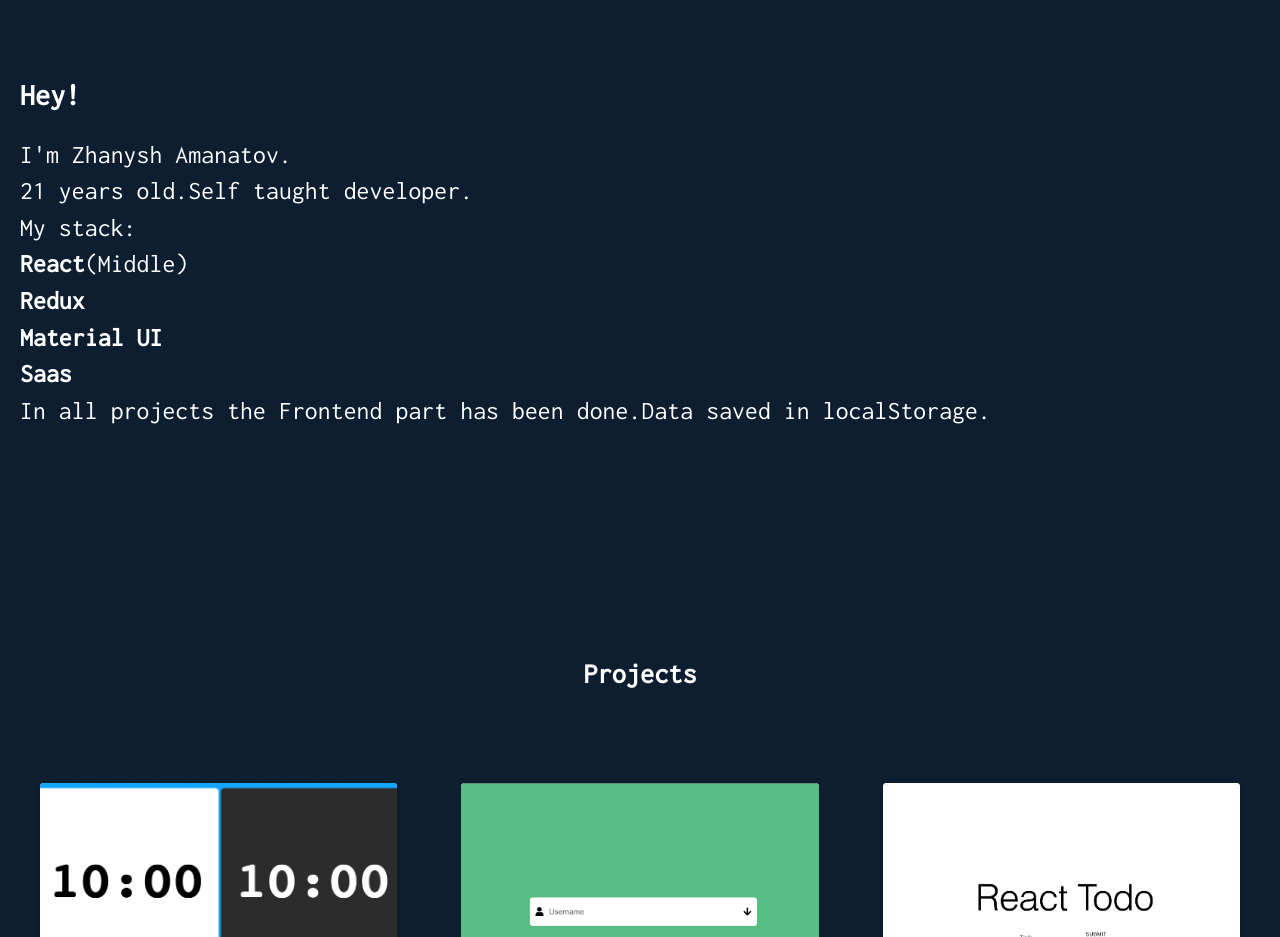
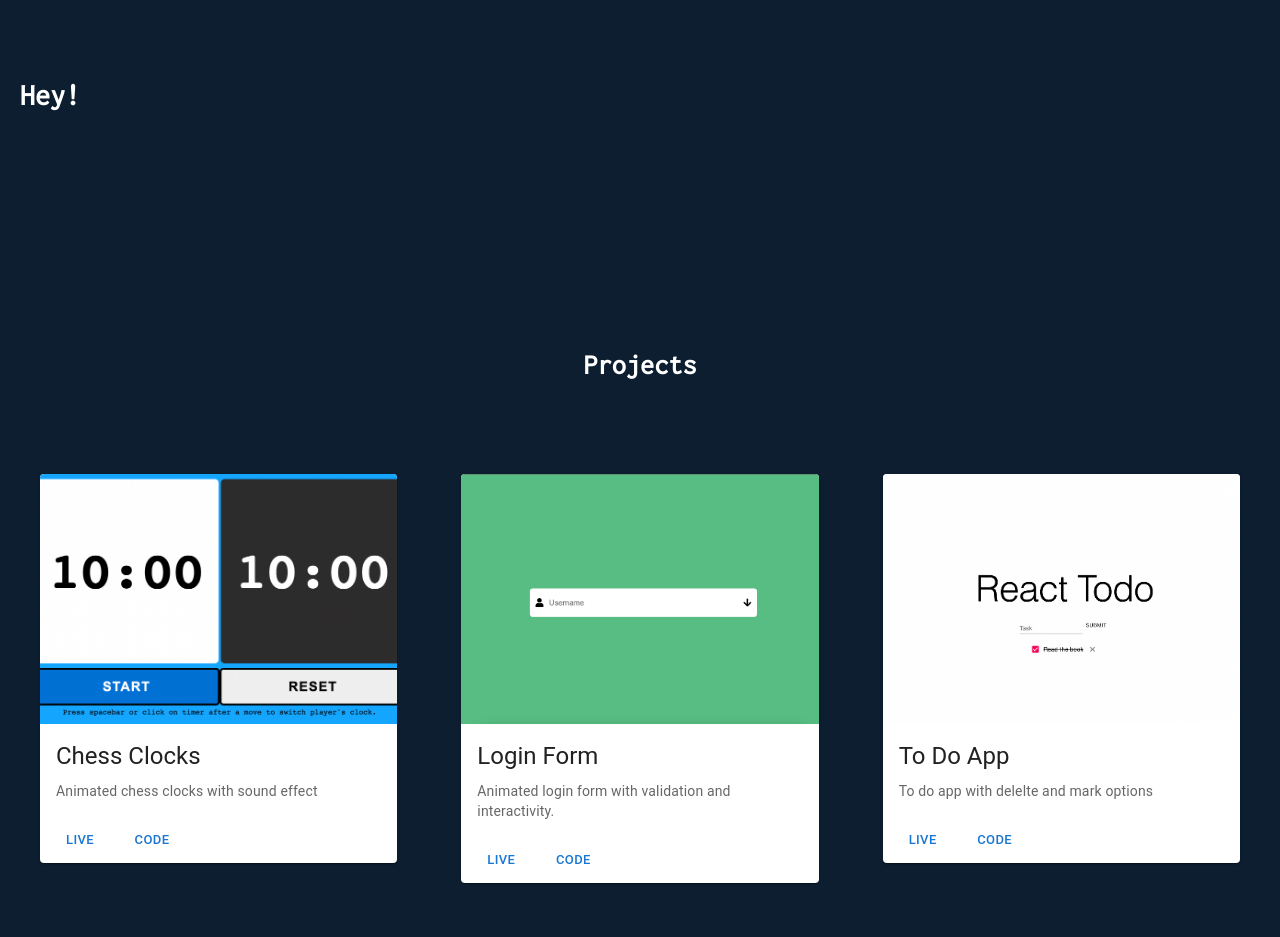
Before and after one commit to Zhanysh-Amanatov/Personal-Website, a React (Create React App) app: page / in a window 1280 px wide. Shown: the part 820-1757 px from the top of the page. Built offline with nearby package versions, Linux system fonts and the light colour scheme; a web font is replaced by a local one.

Commit message:
Restructured data about me

```diff
--- a/src/components/AboutMe.js
+++ b/src/components/AboutMe.js
@@ -25,17 +25,6 @@ export default function AboutMe() {
       <h3 className={classes.hey}>
         Hey!
       </h3>
-      <p className={classes.text}>
-        I'm Zhanysh Amanatov.<br />
-        21 years old.Self taught developer.<br />
-        My stack:<br />
-        <b>React</b>(Middle)<br/>
-        <b>Redux</b><br/>
-        <b>Material UI</b><br/>
-        <b>Saas</b><br/>
-        In all projects the Frontend part has been done.Data saved in localStorage.
-        <br/>
-      </p>
     </div>
   );
 }
```
